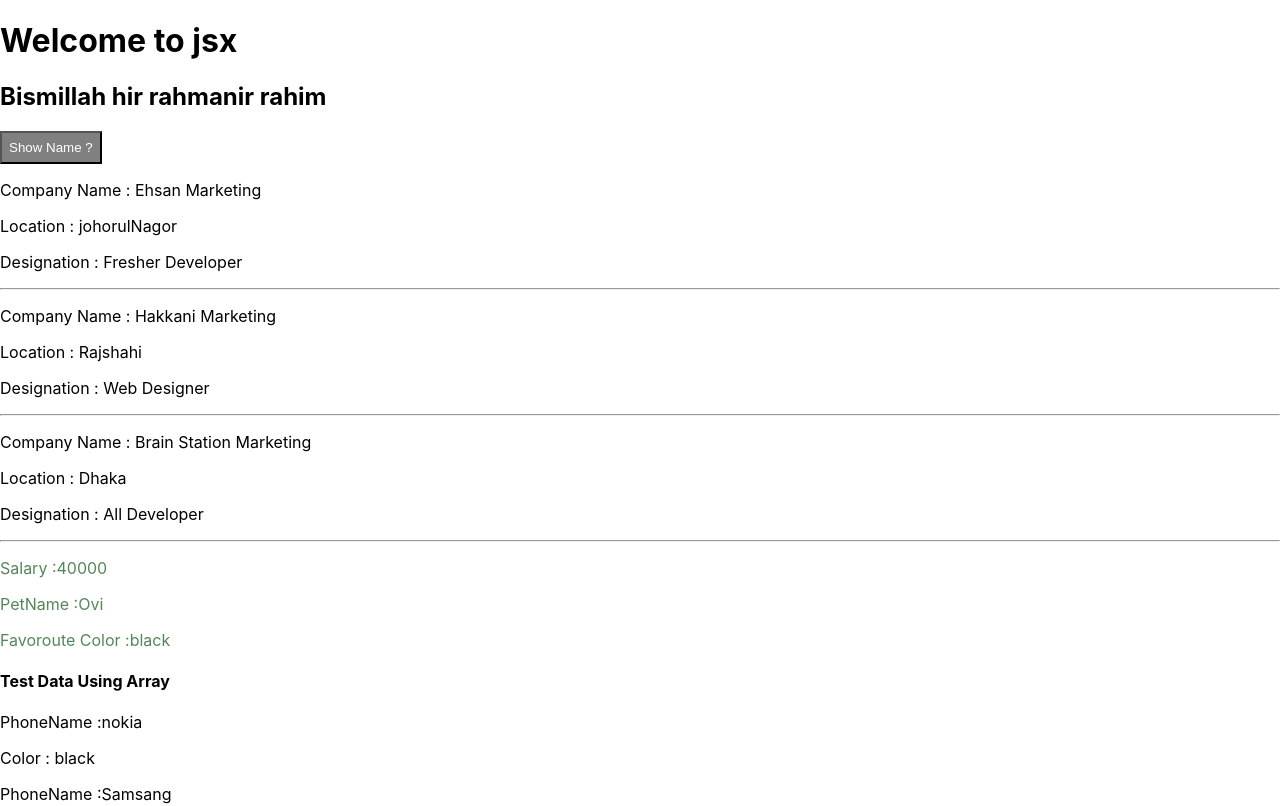
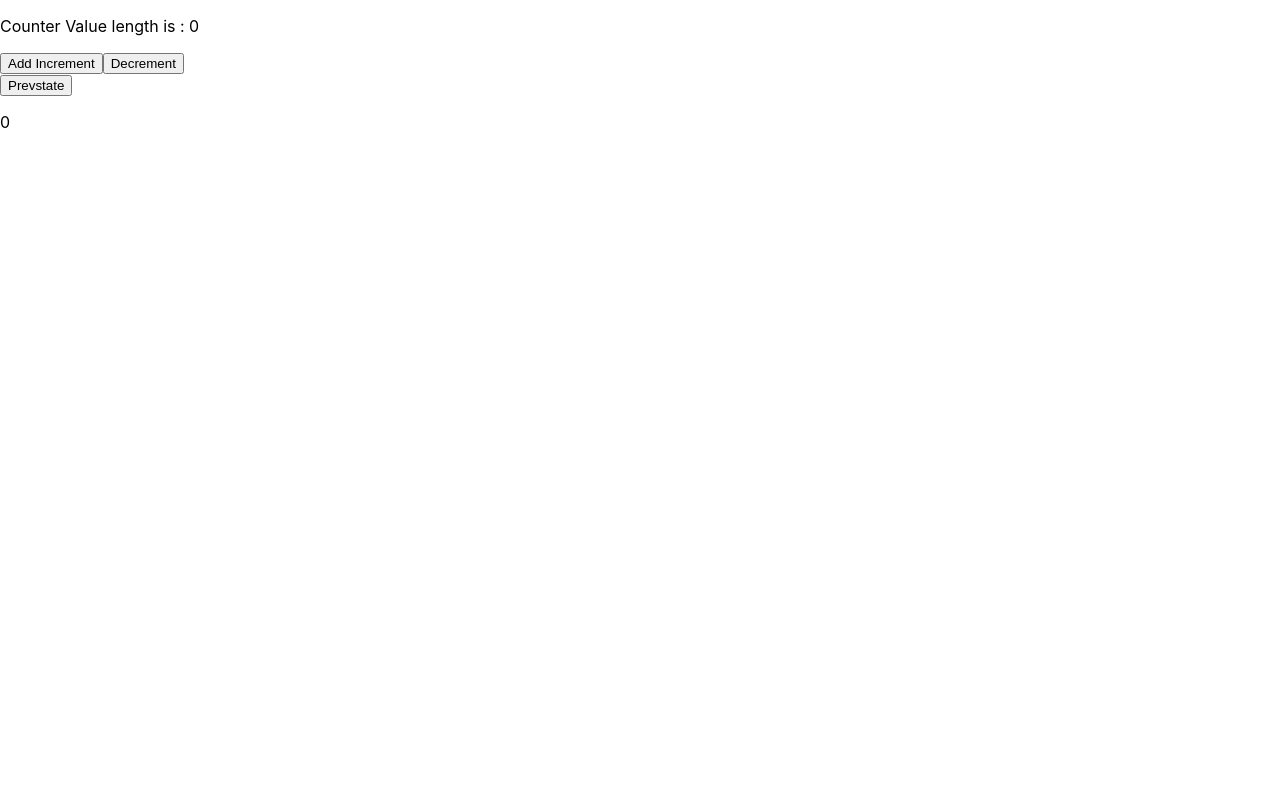
Before and after one commit to Mim-Hakkani/React-With-Fun, a React (Create React App) app: page / in a window 1280 px wide. Shown: the top 806 px of the page. Built offline with nearby package versions, Linux system fonts and the light colour scheme.

Commit message:
state object hooks

```diff
--- a/src/App.js
+++ b/src/App.js
@@ -5,6 +5,7 @@ import PersonalInfo from './Components/PersonalInfo';
 import PassOobjectDataProps from './Components/PassOobjectDataProps';
 import PassArrayDataProps from './Components/PassArrayDataProps';
 import HookCounter from './Components/ReacjHooks/HookCounter';
+import HookStatePrev from './Components/ReacjHooks/HookStatePrev';
 
 // testing array components
 const phones =[
@@ -34,19 +35,22 @@ function App() {
 
   return (
  <div>
-  <FirstJsxPratices />
+  {/* <FirstJsxPratices /> */}
 
-  <PersonalInfo />
+  {/* <PersonalInfo />
   <PersonalInfo name="Hakkani" location="Rajshahi" designation="Web Designer"/>
   <PersonalInfo name="Brain Station" location="Dhaka" designation="All Developer"/>
 
   <PassOobjectDataProps objectData={objectData}/>
 
-  <PassArrayDataProps phones={phones} />
+  <PassArrayDataProps phones={phones} /> */}
 
   {/* react hook counter  */}
 
   <HookCounter/>
+
+  <HookStatePrev />
+
  </div>
   );
 }
--- /dev/null
+++ b/src/Components/ReacjHooks/HookStatePrev.js
@@ -0,0 +1,18 @@
+import React, { useState } from 'react';
+
+const HookStatePrev = () => {
+    const [prev,setPrevState] = useState(0);
+    const handleClick = ()=>{
+        // for(let i=0;i<10;i++){
+          setPrevState(prev=>prev+1)
+        // }
+    }
+    return (
+        <div>
+            <button onClick={handleClick}>Prevstate</button>
+            <p>{prev}</p>
+        </div>
+    );
+};
+
+export default HookStatePrev;
```
Also changed, not shown: src/Components/ReacjHooks/StateObjectHooks.js (added, +11 -0 lines).
